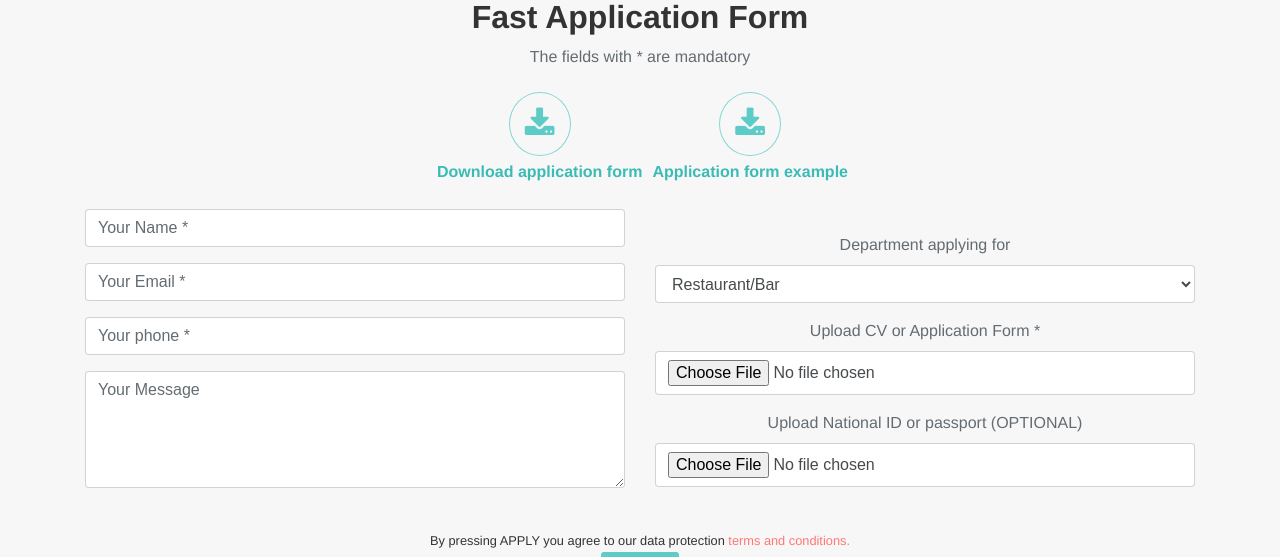
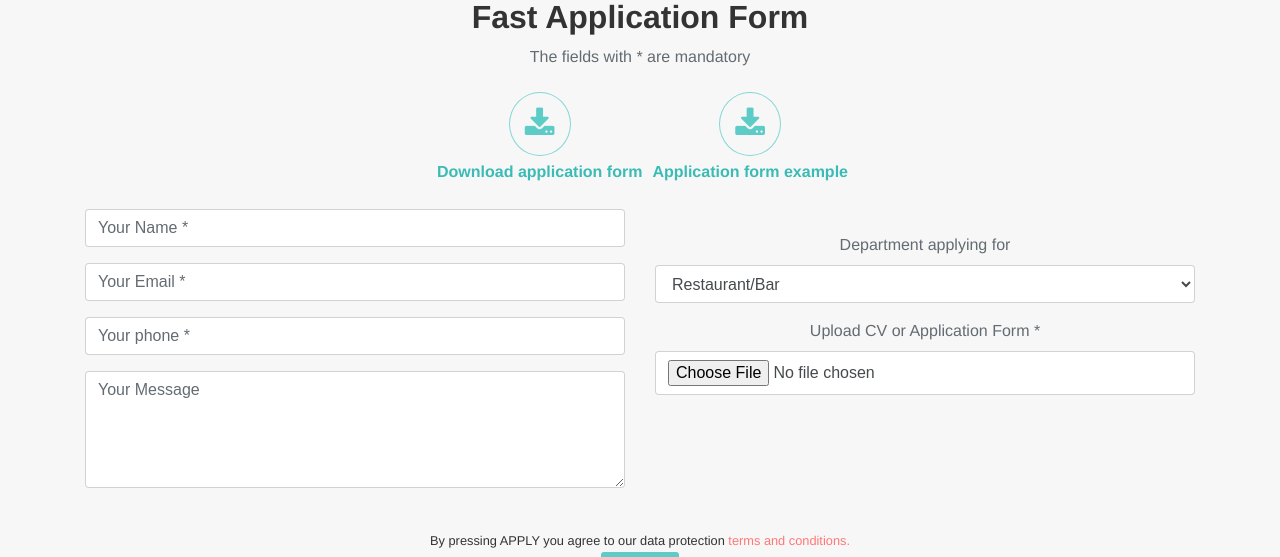
Before and after one commit to cristianCeamatu/aurasjobs.ro, a Laravel app: page /?lang=en in a window 1280 px wide. Shown: the part 5943-6500 px from the top of the page. Run offline with Laravel 8, Linux system fonts and the light colour scheme; settings files or empty folders that the repository lacks are supplied; some libraries are stand-ins or nearby versions.

Commit message:
Remove identification document from the form

```diff
--- a/resources/views/welcome/components/apply.blade.php
+++ b/resources/views/welcome/components/apply.blade.php
@@ -87,11 +87,6 @@
                             <input type="file" class="form-control" placeholder="Upload CV *" data-validation-required-message="Please upload you CV." id="cv">
                             <p class="help-block text-danger"></p>
                         </div>
-                        <div class="form-group">
-                            <label for="identificationDocument" class="text-muted">@lang('welcome.applyForm_identificationDocument')</label>
-                            <input type="file" class="form-control" id="identificationDocument">
-                            <p class="help-block text-danger"></p>
-                        </div>
                     </div>
                     <div class="clearfix"></div>
                     <div class="col-lg-12 text-center">
--- a/resources/views/welcome/layouts/home.blade.php
+++ b/resources/views/welcome/layouts/home.blade.php
@@ -6,7 +6,7 @@
   <body {!!$body_element_attributes or ''!!}>
 
     @yield('top-scripts')
-    {{-- Add this line when you want to display a modal on the page --}}
+    {{-- Uncomment the line below when you want to display an information modal on the page --}}
     {{-- @include ('welcome.components.temporaryModal') --}}
     @include ('welcome.components.navbar')
     @yield('content')
```
